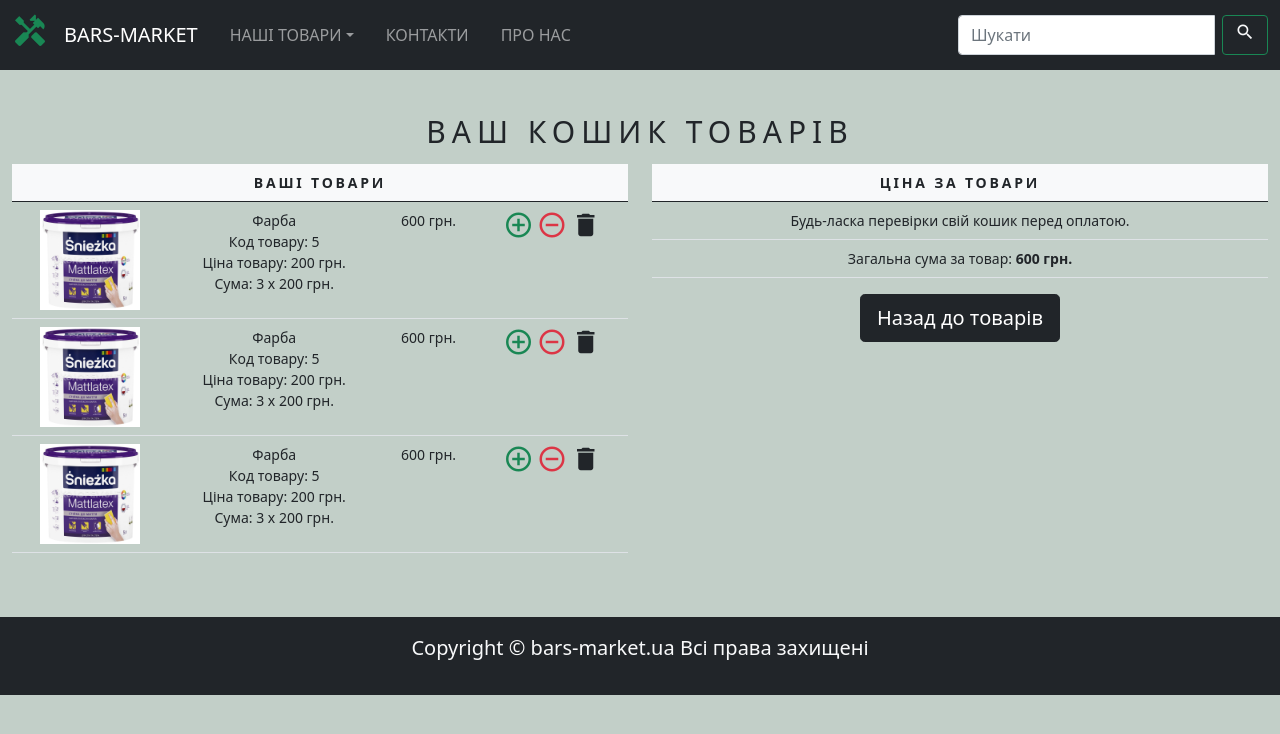
After one commit to barserkaua/Ecommerce-website, a Django app: page /cart in a window 1280 px wide. The commit adds this page. Shown: the top 734 px of the page. Run offline with Django 3.2, Linux system fonts and the light colour scheme; data that the repository does not hold is empty.

Commit message:
add cart

```diff
--- a/barsmarket/settings.py
+++ b/barsmarket/settings.py
@@ -82,7 +82,7 @@ DATABASES = {
         'ENGINE': 'django.db.backends.postgresql',
         'NAME': 'barsmarketdb',
         'USER': 'postgres',
-        'PASSWORD': '67805612V',
+
         'HOST': 'localhost',
         'PORT': '5432',
     }
--- /dev/null
+++ b/barsmarket/static/css/cart.css
@@ -0,0 +1,17 @@
+.cart-table {
+    min-width: 480px;
+    font-size: 14px;
+}
+
+.cart-thead {
+    font-width: normal;
+    text-transform: uppercase;
+    letter-spacing: .2em;
+    background-color: #f8f9fa !important;
+}
+
+.cart-icon {
+    text-decoration: none;
+    color: green;
+    font-size: 30px
+}
--- a/shop/templates/shop/base.html
+++ b/shop/templates/shop/base.html
@@ -10,9 +10,11 @@
     <link href="https://cdn.jsdelivr.net/npm/bootstrap@5.0.0-beta3/dist/css/bootstrap.min.css" rel="stylesheet" integrity="sha384-eOJMYsd53ii+scO/bJGFsiCZc+5NDVN2yr8+0RDqr0Ql0h+rP48ckxlpbzKgwra6" crossorigin="anonymous">
     <link href="https://fonts.googleapis.com/icon?family=Material+Icons" rel="stylesheet">
     <link href="{% static 'css/base1.css' %}" rel="stylesheet" type="text/css">
+    <link href="{% static 'css/cart.css' %}" rel="stylesheet" type="text/css">
     <style type="text/css">
         .material-icons.md-36 { font-size: 36px; }
         .material-icons.md-20 { font-size: 20px; }
+        .material-icons.md-30 { font-size: 30px; }
     </style>
 
     <title>{% block title %} {% endblock %}</title>
--- /dev/null
+++ b/shop/templates/shop/cart.html
@@ -0,0 +1,81 @@
+{% extends 'shop/base.html' %}
+{% load static %}
+{% block title %} Кошик {% endblock %}
+
+{% block content %}
+    <div class="text-center">
+        <br>
+        <div class="text-center product_title">
+            Ваш кошик товарів
+        </div>
+    </div>
+    <div class="row mx-auto">
+        <div class="col-12 col-sm-12 col-md-12 col-lg-6 text-center">
+            <table class="table cart-table">  <!-- class="table" - створює таблицю -->
+                <thead class="cart-thead">  <!-- Заголовок таблиці -->
+                    <tr>  <!-- Рядок таблиці -->
+                        <th colspan="4">  <!-- Стовпець таблиці  colspan="4"-означає, що займає 4 стовпці-->
+                            Ваші товари
+                        </th>
+                    </tr>
+                </thead>
+                {% for i in '123' %}
+                <tr>
+                    <td>
+                        <a href="">
+                            <img src="{% static 'img/farba.png' %}" width="100" height="100">
+                        </a>
+                    </td>
+                    <td class="text-left">
+                        Фарба
+                        <br>
+                        Код товару: 5
+                        <br>
+                        Ціна товару: 200 грн.
+                        <br>
+                        Сума: 3 х 200 грн.
+                    </td>
+                    <td>
+                        600 грн.
+                    </td>
+                    <td>
+                        <a href=""><i class="material-icons text-success md-30">add_circle_outline</i></a>
+                        <a href=""><i class="material-icons text-danger md-30">remove_circle_outline</i></a>
+                        <a href=""><i class="material-icons text-dark md-30 ">delete</i></a>
+                    </td>
+                </tr>
+                {% endfor %}
+            </table>
+        </div>
+        <div class="col-12 col-sm-12 col-md-12 col-lg-6 text-center">
+            <table class="table cart-table">  <!-- class="table" - створює таблицю -->
+                <thead class="cart-thead">  <!-- Заголовок таблиці -->
+                    <tr>  <!-- Рядок таблиці -->
+                        <th colspan="4">  <!-- Стовпець таблиці  colspan="4"-означає, що займає 4 стовпці-->
+                            Ціна за товари
+                        </th>
+                    </tr>
+                </thead>
+                <tbody>
+                    <tr>
+                        <td>
+                            Будь-ласка перевірки свій кошик перед оплатою.
+                        </td>
+                    </tr>
+                    <tr class="text-left">
+                        <td>
+                            Загальна сума за товар: <strong>600 грн.</strong>
+                        </td>
+                    </tr>
+                </tbody>
+            </table>
+            <div class="mx-auto">  <!-- Кнопка повернення до товарів -->
+                 <a href="">
+                     <button type="button" class="btn btn-lg btn-block btn-dark">
+                        Назад до товарів
+                     </button>
+                 </a>
+            </div>
+        </div>
+    </div>
+{% endblock %}
--- a/shop/urls.py
+++ b/shop/urls.py
@@ -1,7 +1,9 @@
 from django.urls import path
 from . import views
+
 urlpatterns = [
     path('', views.home, name='home'),
-    path('<slug:category_slug>', views.home, name='products_by_category'),
-    path('<slug:category_slug>/<slug:product_slug>', views.product, name='product_detail'),
+    path('category/<slug:category_slug>', views.home, name='products_by_category'),
+    path('category/<slug:category_slug>/<slug:product_slug>', views.product, name='product_detail'),
+    path('cart', views.cart, name='cart'),
 ]
--- a/shop/views.py
+++ b/shop/views.py
@@ -23,3 +23,7 @@ def product(request, category_slug, product_slug):
     except Exception as e:
         raise e
     return render(request, 'shop/product.html', {'product': product})
+
+
+def cart(request):
+    return render(request, 'shop/cart.html')
```
